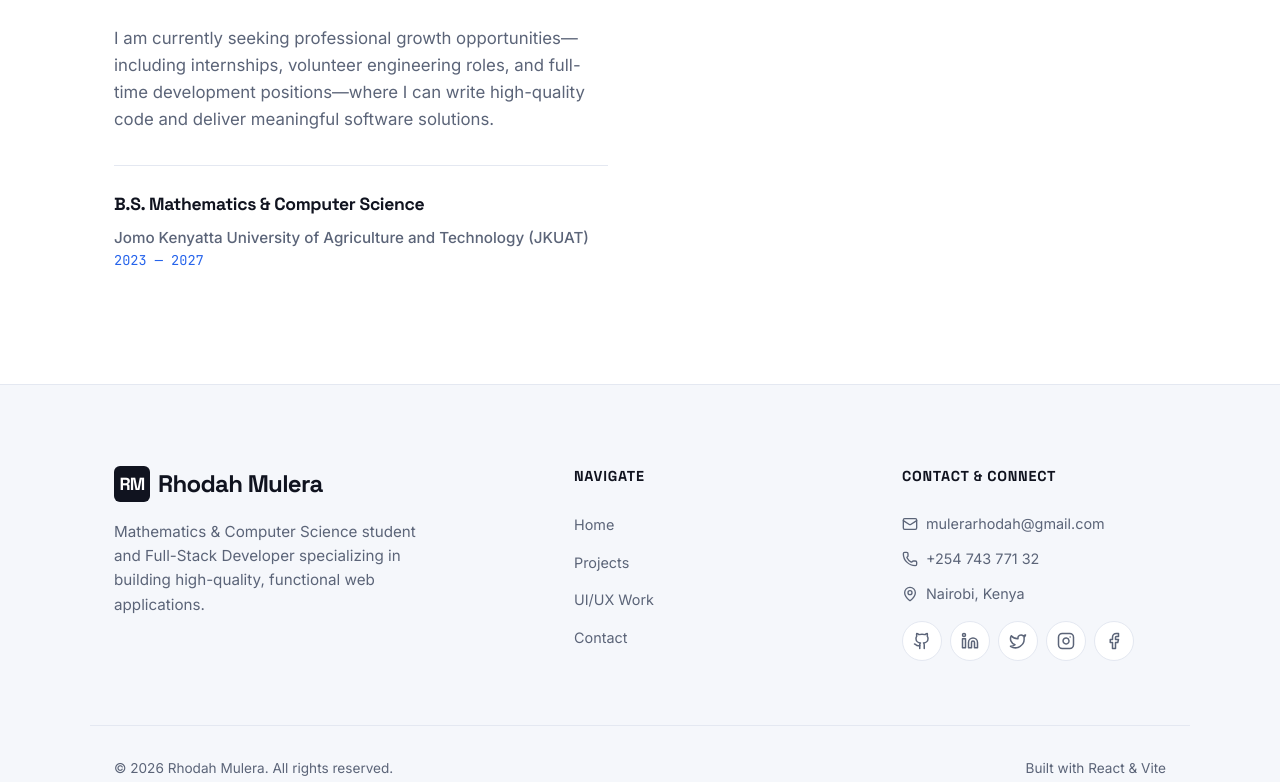
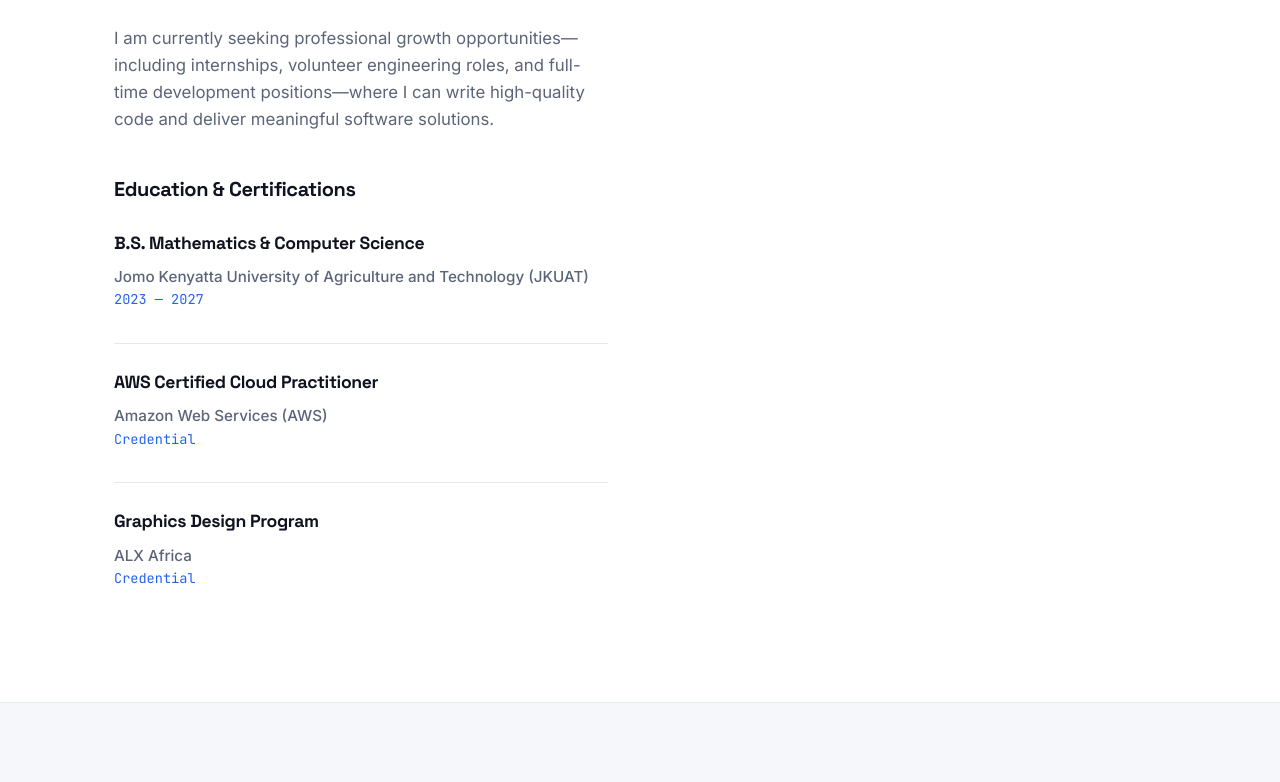
Before and after one commit to Ro-wdy/Portfolio-1.1, a React (Vite) app: page / in a window 1280 px wide. Shown: the part 1299-2081 px from the top of the page. Built offline with nearby package versions, Linux system fonts and the light colour scheme.

Commit message:
feat: add ALX and AWS credentials to About page and update skills list

```diff
--- a/src/components/AboutSection.jsx
+++ b/src/components/AboutSection.jsx
@@ -21,10 +21,26 @@ const AboutSection = () => {
               I am currently seeking professional growth opportunities—including internships, volunteer engineering roles, and full-time development positions—where I can write high-quality code and deliver meaningful software solutions.
             </p>
 
-            <div className="education-line">
+            <h3 style={{ fontSize: '1.25rem', marginTop: '2.5rem', marginBottom: '1.5rem', fontFamily: 'var(--font-heading)' }}>
+              Education & Certifications
+            </h3>
+
+            <div className="education-line" style={{ borderTop: 'none', paddingTop: 0, marginTop: 0 }}>
               <h4 className="education-title">B.S. Mathematics & Computer Science</h4>
               <div className="education-school">Jomo Kenyatta University of Agriculture and Technology (JKUAT)</div>
               <div className="education-date">2023 &mdash; 2027</div>
+            </div>
+
+            <div className="education-line">
+              <h4 className="education-title">AWS Certified Cloud Practitioner</h4>
+              <div className="education-school">Amazon Web Services (AWS)</div>
+              <div className="education-date">Credential</div>
+            </div>
+
+            <div className="education-line">
+              <h4 className="education-title">Graphics Design Program</h4>
+              <div className="education-school">ALX Africa</div>
+              <div className="education-date">Credential</div>
             </div>
           </div>
 
--- a/src/data/skillsData.js
+++ b/src/data/skillsData.js
@@ -7,6 +7,7 @@ export const skillsList = [
   "Django",
   "Node.js",
   "Git",
+  "AWS",
   "Figma",
   "Adobe",
   "Canva"
```
